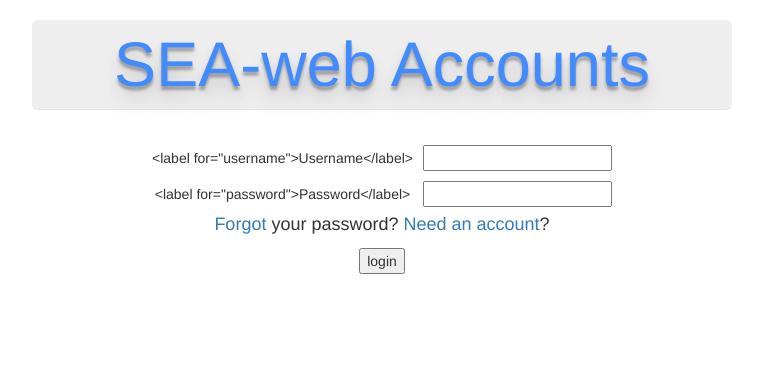
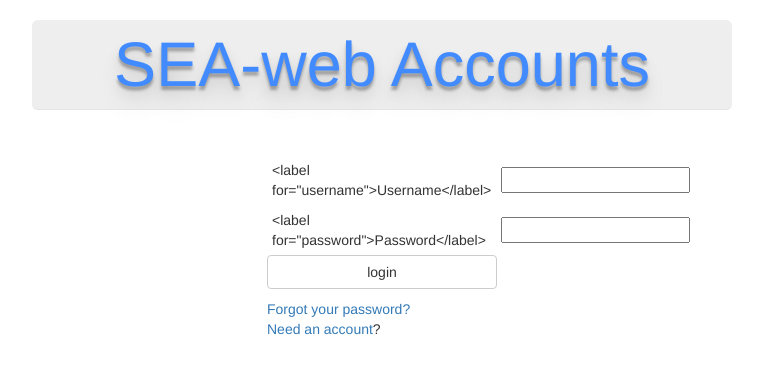
Before and after one commit to grollins/sea-web-angular, a Django app: template Django/templates/registration/login.html in a window 1280 px wide. Shown: the top 374 px of the page, without its empty margins (258-1021 px from the left). Run offline with Django 3.2, Linux system fonts and the light colour scheme; the template is opened without the code that fills it, so the values that code supplies are empty, except form fields; tables that the repository leaves empty hold one stand-in row (values such as "Sample post"); form fields are guessed from the names that the template uses; parts of the project's set-up code (start-up, migrations or seed data) failed here and were passed over; some libraries are stand-ins or nearby versions.

Commit message:
Clean up format of account login page, and link to it from jobs login page.

```diff
--- a/Angular/app/css/app.css
+++ b/Angular/app/css/app.css
@@ -93,6 +93,11 @@
     font-size: 16px;
 }
 
+#account_links {
+    margin-top: 10px;
+    padding: 0px;
+}
+
 /* Responsive: Portrait tablets and up */
 @media screen and (min-width: 768px) {
   /* Remove the padding we set earlier */
--- a/Angular/app/partials/login.html
+++ b/Angular/app/partials/login.html
@@ -3,4 +3,9 @@
     <input ng-model='username' type="text" class="form-control" placeholder="Username" required autofocus>
     <input ng-model='password' type="password" class="form-control" placeholder="Password" required>
     <button ng-click="login()" class="btn btn-lg btn-primary btn-block" type="submit">Sign in</button>
+    <ul id="account_links">
+        <li><a href="http://localhost:8001/accounts/password/change/">Change your password?</a></li>
+        <li><a href="http://localhost:8001/accounts/password/reset/">Forgot your password?</a></li>
+        <li><a href="http://localhost:8001/accounts/register/">Need an account?</a></li>
+    </ul>
 </form>
--- a/Django/static/project.css
+++ b/Django/static/project.css
@@ -1,6 +1,10 @@
 body {
   padding-top: 20px;
   padding-bottom: 20px;
+}
+
+ul {
+    list-style-type: none;
 }
 
 /* Customize container */
@@ -26,18 +30,20 @@
 }
 
 .content {
-    text-align: center;
+    max-width: 260px;
+    padding: 15px;
+    margin: 0 auto;
 }
 
 .content h4 {
     margin-bottom: 15px;
 }
 
-.content table {
+/*.content table {
     margin-left: auto;
     margin-right: auto;
 }
-
+*/
 .content table tr td {
     padding: 5px;
 }
@@ -47,6 +53,7 @@
     text-align: left;
 }
 
-.content p.caption {
-    text-align: center;
+#login_links {
+    margin-top: 10px;
+    padding: 0px;
 }
--- a/Django/templates/registration/login.html
+++ b/Django/templates/registration/login.html
@@ -9,6 +9,7 @@
 <p>There was an error with your username and password. Please try again.</p>
 {% endif %}
 
+<div id="login_form">
     <form method="post" action="{% url 'auth_login' %}">{% csrf_token %}
         <table>
         <tr>
@@ -20,11 +21,13 @@
             <td>{{ form.password }}</td>
         </tr>
     </table>
-<p class="caption">{% blocktrans %}<a href="{{ auth_pwd_reset_url }}">Forgot</a> your password?
-    <a href="{{ register_url }}">Need an account</a>?{% endblocktrans %}</p>
-
-<input type="submit" value="{% trans "login" %}" />
+    <input class="btn btn-default btn-block" type="submit" value="login" />
     <input type="hidden" name="next" value="{{ next }}" />
     </form>
+    <ul id="login_links" class="pull-left">
+        <li><a href="{{ auth_pwd_reset_url }}">Forgot your password?</a></li>
+        <li><a href="{{ register_url }}">Need an account</a>?</li>
+    </ul>
+</div>
 
 {% endblock %}
```
Lines whose indentation alone changed are shown as unchanged.
